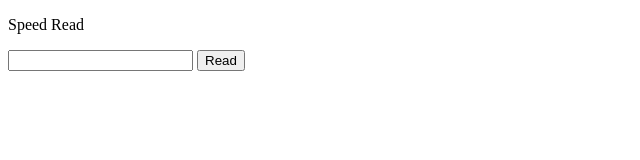
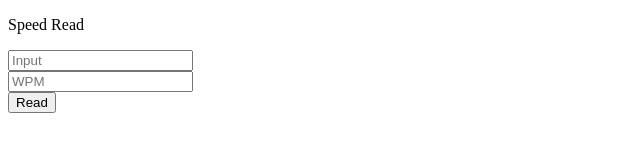
Before and after one commit to TrizlyBear/SpeedRead, an Electron app: page index/index.html in a window 1280 px wide. Both pictures are taken after a click on the button "Read". Shown: the whole page, without its empty margins (0-640 px from the left). Drawn offline with Linux system fonts and the light colour scheme.

Commit message:
Back-End Done

```diff
--- a/index/index.html
+++ b/index/index.html
@@ -8,10 +8,57 @@
 </head>
 <body>
     <p class="name">Speed Read</p>
-    <input type="text" class="input">
-    <button class="submitbutton" id="submit">Read</button>
-    <p class="reading"></p>
-    <script>require('./index.js')</script>
+    <input type="text" class="input" id="input" placeholder="Input">
+    <input type="number" placeholder="WPM" id="wpm">
+    <button class="submitbutton" id="submit" onclick="submit()">Read</button>
+    <p class="reading" id="reading"></p>
+    <script>
+        var input = document.getElementById("input")
+        var wpminputstring = document.getElementById("wpm")
+        var submitbutton = document.getElementById("submit")
+        var readoutput = document.getElementById("reading")
+
+        // submitbutton.addEventListener("click", submit())
+        var wordarray;
+        var inputtext;
+        var wordarray = new Array();
+        var i = -1;
+        var theinterval;
+
+        function submit() {
+            var wpminput = parseInt(wpminputstring.value);
+            var wpm = 60 / wpminput * 1000;
+            theinterval = setInterval(read, wpm);
+            input.style.display = "none";
+            submitbutton.style.display = "none";
+            var inputtext = input.value;
+            wordarray = inputtext.split(' ');
+            readoutput.style.display = "block";
+            wpminputstring.style.display = "none";
+            console.log(wpminput);
+            i = 0;
+
+
+        }
+
+        function read() {
+            if (i < wordarray.length) {
+                readoutput.innerHTML = wordarray[i];
+                i++;
+            } else if (i == wordarray.length) {
+                input.style.display = "block";
+                submitbutton.style.display = "block";
+                readoutput.style.display = "none";
+                i = 0;
+                wordarray = [];
+                readoutput.value = "";
+                input.value = "";
+                wpminputstring.style.display = "block";
+                clearInterval(theinterval);
+            }
+
+        }
+    </script>
 
 </body>
 </html>
--- a/index/index.js
+++ b/index/index.js
@@ -1,15 +1,16 @@
 var input = document.getElementsByClassName('input')
 var submitbutton = document.getElementsByClassName('submitbutton')
 
+submitbutton.addEventListener("click", submit())
+
 function submit() {
     setInterval(read, 1000)
-    input.setPropert('display', 'none')
-    submitbutton.setPropert('display', 'none')
+    input.style.display = "none";
+    submitbutton.style.display = "none";
+    var inputtext = input.value;
+    var wordarray = inputtext.split(' ');
 }
 
 function read() {
-    const wordstoread = input.value.split(' ');
 
 }
-
-$(".submitbutton").click(submit())
```
